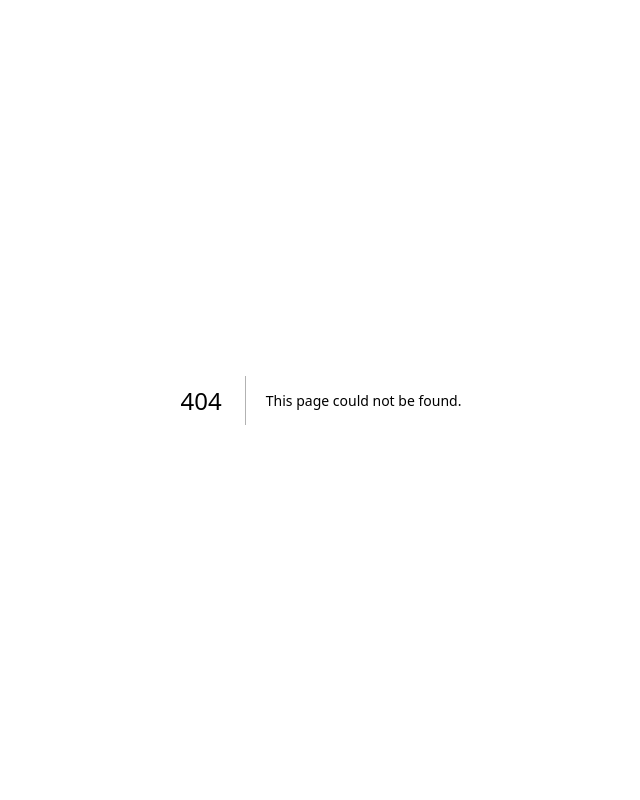
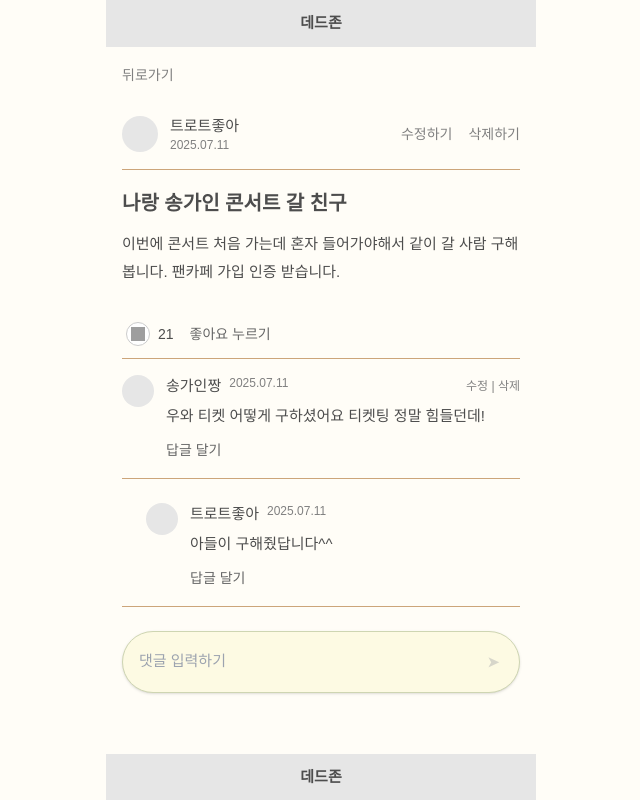
Before and after one commit to paas-able/Doranchae, a Next.js app in the folder app/: page /community/1 in a window 1280 px wide. Before the commit this address had no page. Shown: the whole page, without its empty margins (319-959 px from the left). Built offline with nearby package versions, Linux system fonts and the light colour scheme; grey boxes are pictures that could not be loaded.

Commit message:
feat: 커뮤니티 글 상세(댓글 포함)

```diff
--- /dev/null
+++ b/app/src/app/community/[id]/page.tsx
@@ -0,0 +1,252 @@
+"use client";
+/* eslint-disable @typescript-eslint/no-unused-vars */
+
+import React, { useState } from "react";
+import { useRouter } from "next/navigation";
+
+const MOCK_POST = {
+  id: 1,
+  author: "트로트좋아",
+  date: "2025.07.11",
+  title: "나랑 송가인 콘서트 갈 친구",
+  content:
+    "이번에 콘서트 처음 가는데 혼자 들어가야해서 같이 갈 사람 구해봅니다. 팬카페 가입 인증 받습니다.",
+  likeCount: 21,
+  comments: [
+    {
+      id: 1,
+      author: "송가인짱",
+      date: "2025.07.11",
+      content: "우와 티켓 어떻게 구하셨어요 티켓팅 정말 힘들던데!",
+      replies: [
+        {
+          id: 2,
+          author: "트로트좋아",
+          date: "2025.07.11",
+          content: "아들이 구해줬답니다^^",
+        },
+      ],
+    },
+  ],
+};
+
+export default function CommunityDetailPage() {
+  const router = useRouter();
+  const [liked, setLiked] = useState(false);
+  const [likeCount, setLikeCount] = useState(MOCK_POST.likeCount);
+  const [comment, setComment] = useState("");
+
+  const toggleLike = () => {
+    setLiked((prev) => !prev);
+    setLikeCount((n) => (liked ? n - 1 : n + 1));
+  };
+
+  const submitComment = (e: React.FormEvent) => {
+    e.preventDefault();
+    if (!comment.trim()) return;
+    // TODO: 백엔드 API 연동 시 POST /comments
+    console.log("새 댓글:", comment);
+    setComment("");
+  };
+
+  return (
+    <div
+      className="min-h-[100svh] flex flex-col"
+      style={{
+        backgroundColor: "#FFFDF7",
+        color: "#4D4D4D",
+        paddingTop: "env(safe-area-inset-top)",
+        paddingBottom: "env(safe-area-inset-bottom)",
+      }}
+    >
+      <div className="mx-auto w-full max-w-[430px] flex flex-col flex-1">
+        {/* 상단 데드존 */}
+        <header
+          className="sticky top-0 z-20 text-center py-3 text-[15px] font-semibold"
+          style={{ backgroundColor: "#E6E6E6" }}
+        >
+          데드존
+        </header>
+
+        {/* 본문 */}
+        <main className="flex-1 px-4">
+          <section className="mt-4 flex flex-col flex-1">
+            {/* 뒤로가기 */}
+            <div className="mb-3">
+              <button
+                type="button"
+                onClick={() => router.back()}
+                className="text-sm"
+                style={{ color: "#808080" }}
+              >
+                뒤로가기
+              </button>
+            </div>
+
+            {/* 작성자 */}
+            <div
+              className="mt-4 flex items-center justify-between pb-4 border-b"
+              style={{ borderColor: "#CCA57A" }}
+            >
+              <div className="flex items-center gap-3">
+                <div
+                  className="rounded-full"
+                  style={{ width: 36, height: 36, backgroundColor: "#E6E6E6" }}
+                />
+                <div>
+                  <div className="text-[15px] font-medium">{MOCK_POST.author}</div>
+                  <div className="text-xs" style={{ color: "#808080" }}>
+                    {MOCK_POST.date}
+                  </div>
+                </div>
+              </div>
+              <div className="flex gap-4 text-sm" style={{ color: "#808080" }}>
+                <button>수정하기</button>
+                <button>삭제하기</button>
+              </div>
+            </div>
+
+            {/* 제목/본문 */}
+            <div className="py-5">
+              <h1 className="text-[20px] font-bold leading-snug">{MOCK_POST.title}</h1>
+              <p className="mt-3 text-[15px] leading-7">{MOCK_POST.content}</p>
+            </div>
+
+            {/* 좋아요 영역 */}
+            <div
+              className="mt-1 flex items-center gap-4 px-1 py-3 border-b"
+              style={{ borderColor: "#CCA57A" }}
+            >
+              <div className="flex items-center gap-2">
+                <button
+                  type="button"
+                  aria-label="좋아요"
+                  onClick={toggleLike}
+                  className="inline-flex items-center justify-center rounded-full"
+                  style={{
+                    width: 24,
+                    height: 24,
+                    border: "1px solid #CCCCCC",
+                    backgroundColor: liked ? "#EAEDCC" : "#FFFFFF",
+                  }}
+                >
+                  <img
+                    src="https://cdn-icons-png.flaticon.com/512/11881/11881363.png"
+                    alt="like"
+                    className="w-3.5 h-3.5"
+                  />
+                </button>
+                <span className="text-sm">{likeCount}</span>
+              </div>
+              <button
+                type="button"
+                onClick={toggleLike}
+                className="text-sm"
+                style={{ color: "#666666" }}
+              >
+                좋아요 누르기
+              </button>
+            </div>
+
+            {/* 댓글 */}
+            <ul className="py-4 space-y-6">
+              {MOCK_POST.comments.map((c) => (
+                <li key={c.id}>
+                  <div
+                    className="flex items-start gap-3 pb-4 border-b"
+                    style={{ borderColor: "#CCA57A" }}
+                  >
+                    <div
+                      className="rounded-full"
+                      style={{ width: 32, height: 32, backgroundColor: "#E6E6E6" }}
+                    />
+                    <div className="flex-1">
+                      <div className="flex justify-between items-center">
+                        <div className="flex gap-2">
+                          <span className="text-[15px] font-medium">{c.author}</span>
+                          <span className="text-xs" style={{ color: "#808080" }}>
+                            {c.date}
+                          </span>
+                        </div>
+                        <div className="text-xs" style={{ color: "#808080" }}>
+                          <button>수정</button> | <button>삭제</button>
+                        </div>
+                      </div>
+                      <p className="mt-2 text-[15px]">{c.content}</p>
+                      <button className="mt-3 text-sm" style={{ color: "#666666" }}>
+                        답글 달기
+                      </button>
+                    </div>
+                  </div>
+
+                  {/* 대댓글 */}
+                  {c.replies?.map((r) => (
+                    <div
+                      key={r.id}
+                      className="mt-6 pl-6 flex gap-3 pb-4 border-b"
+                      style={{ borderColor: "#CCA57A" }}
+                    >
+                      <div
+                        className="rounded-full"
+                        style={{ width: 32, height: 32, backgroundColor: "#E6E6E6" }}
+                      />
+                      <div className="flex-1">
+                        <div className="flex gap-2">
+                          <span className="text-[15px] font-medium">{r.author}</span>
+                          <span className="text-xs" style={{ color: "#808080" }}>
+                            {r.date}
+                          </span>
+                        </div>
+                        <p className="mt-2 text-[15px]">{r.content}</p>
+                        <button className="mt-3 text-sm" style={{ color: "#666666" }}>
+                          답글 달기
+                        </button>
+                      </div>
+                    </div>
+                  ))}
+                </li>
+              ))}
+            </ul>
+
+            {/* 댓글 입력 */}
+            <form onSubmit={submitComment} className="sticky bottom-[72px] pt-2">
+              <div
+                className="flex items-center justify-between rounded-full pl-4 pr-2 py-3 shadow"
+                style={{
+                  backgroundColor: "#FDFAE3",
+                  border: "1px solid #CED5B2",
+                }}
+              >
+                <input
+                  type="text"
+                  value={comment}
+                  onChange={(e) => setComment(e.target.value)}
+                  placeholder="댓글 입력하기"
+                  className="flex-1 bg-transparent outline-none text-[15px] mr-3"
+                />
+                <button
+                  type="submit"
+                  disabled={!comment.trim()}
+                  className="px-3 py-2 text-sm font-semibold disabled:opacity-50"
+                  style={{
+                    color: comment.trim() ? "#8B9744" : "#B3B3B3",
+                  }}
+                >
+                  ➤
+                </button>
+              </div>
+            </form>
+          </section>
+        </main>
+
+        {/* 하단 데드존 */}
+        <footer
+          className="sticky bottom-0 z-20 text-center py-3 text-[15px] font-semibold"
+          style={{ backgroundColor: "#E6E6E6" }}
+        >
+          데드존
+        </footer>
+      </div>
+    </div>
+  );
+}
```
